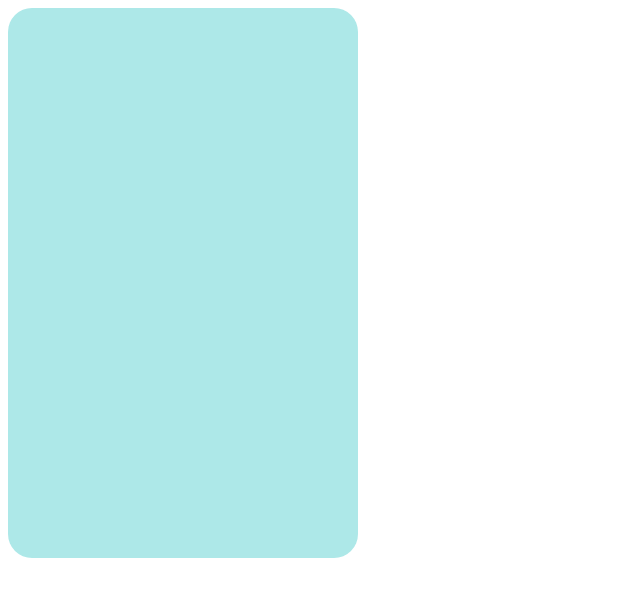
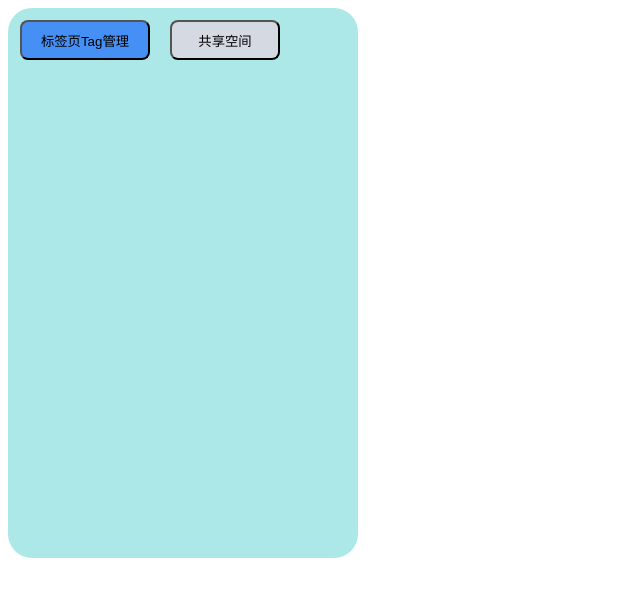
Before and after one commit to FycGo/Tab-Tag, a Vue app: page / in a window 1280 px wide. Shown: the top 596 px of the page, without its empty margins (0-640 px from the left). Built offline with nearby package versions, Linux system fonts and the light colour scheme.

Commit message:
create buttons components

```diff
--- /dev/null
+++ b/src/popup/components/ButtonSpace.vue
@@ -0,0 +1,57 @@
+<script>
+export default {
+  data() {
+    return {
+        classType: "buttonOff"
+    }
+  },
+
+  methods: {
+    changeClassType() {
+        if(this.classType == "buttonOff"){
+            this.classType = "buttonOn";
+        }else {
+            this.classType = "buttonOff";
+        }
+    }
+  }
+}
+</script>
+
+<template>
+  <button @click="changeClassType()" :class="classType">
+    共享空间
+  </button>
+</template>
+
+<style scoped>
+.buttonOn {
+    position: absolute;
+    left: 170px;
+    top: 20px;
+    width: 110px;
+    height: 40px;
+    display: flex;
+    justify-content: center;
+    align-items: center;
+    padding: 0px 0px;
+    border-radius: 8px;
+    background: rgba(2, 86, 255, 0.6);
+    z-index: NaN
+}
+
+.buttonOff {
+    position: absolute;
+    left: 170px;
+    top: 20px;
+    width: 110px;
+    height: 40px;
+    display: flex;
+    justify-content: center;
+    align-items: center;
+    padding: 0px 0px;
+    border-radius: 8px;
+    background: rgb(212, 217, 226);
+    z-index: NaN
+}
+</style>
--- /dev/null
+++ b/src/popup/components/ButtonTag.vue
@@ -0,0 +1,31 @@
+<script>
+export default {
+  data() {
+    return {
+    }
+  }
+}
+</script>
+
+<template>
+  <button class="button">
+    标签页Tag管理
+  </button>
+</template>
+
+<style scoped>
+.button {
+    position: absolute;
+    left: 20px;
+    top: 20px;
+    width: 130px;
+    height: 40px;
+    display: flex;
+    justify-content: center;
+    align-items: center;
+    padding: 12px 16px;
+    border-radius: 8px;
+    background: rgba(2, 86, 255, 0.6);
+    z-index: NaN
+}
+</style>
--- a/src/popup/components/app.vue
+++ b/src/popup/components/app.vue
@@ -1,11 +1,19 @@
 <template>
   <div class="popup-body">
+    <ButtonTag />
+    <ButtonSpace />
   </div>
 </template>
 
 <script>
+import ButtonTag from './ButtonTag.vue'
+import ButtonSpace from './ButtonSpace.vue'
 export default {
+    components: {
+      ButtonTag,
+      ButtonSpace
 
+    }
 }
 </script>
 
```
